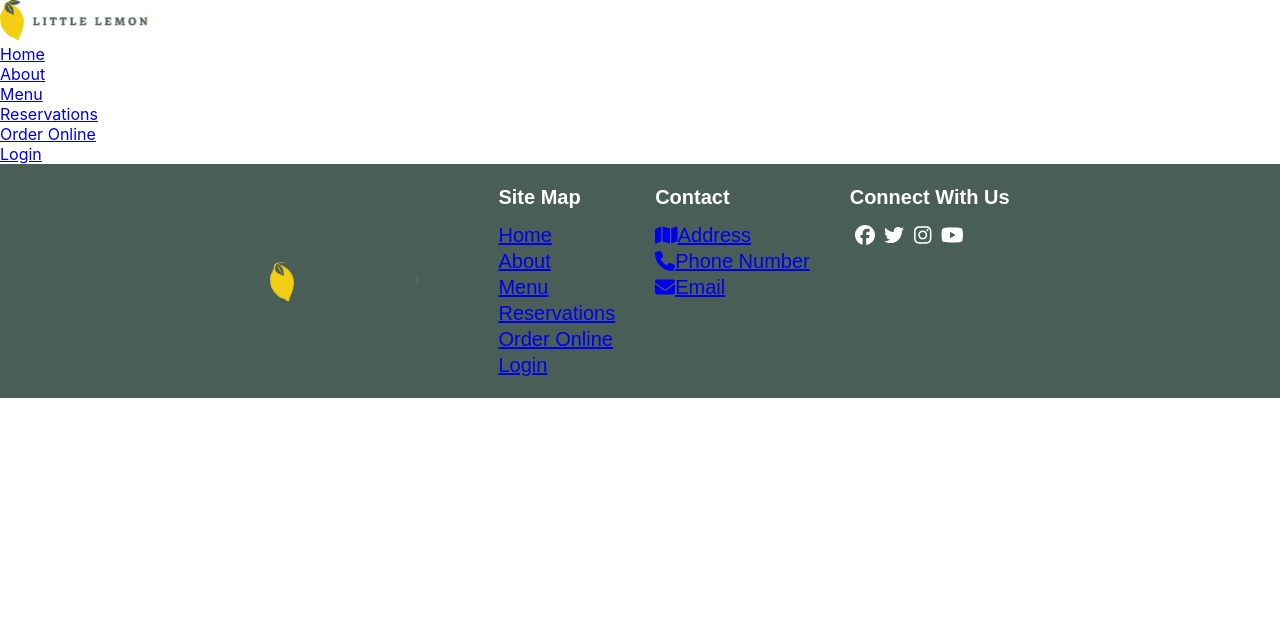
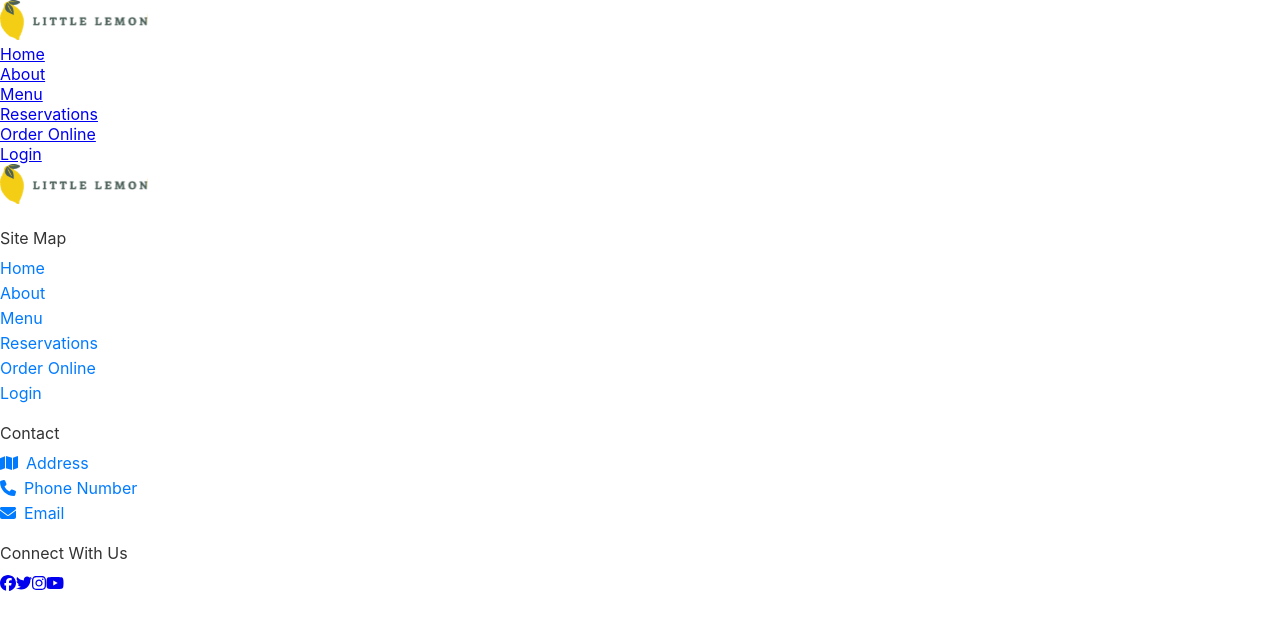
Before and after one commit to coco390/capstone-project, a React (Create React App) app: page / in a window 1280 px wide. Shown: the top 630 px of the page. Built offline with nearby package versions, Linux system fonts and the light colour scheme.

Commit message:
updated css files

```diff
--- a/src/Components/Footer.js
+++ b/src/Components/Footer.js
@@ -1,4 +1,5 @@
 import React from "react";
+import styles from './footer.module.css'
 import logo from "../Images/Logo.svg";
 import { FontAwesomeIcon } from "@fortawesome/react-fontawesome";
 import {
@@ -13,45 +14,43 @@ import { faEnvelope,
 
 const Footer = () => {
     return(
-        <footer>
+        <footer className={styles.footercontainer}>
             <img src={logo} alt="Little Lemon Logo" />
-            <div className="footer-content">
-                    <div className="footer-nav">
-                        <p className="footer-head">Site Map</p>
-                        <a href="/" className="footer-item">Home</a>
-                        <a href="/" className="footer-item">About</a>
-                        <a href="/" className="footer-item" >Menu</a>
-                        <a href="/" className="footer-item">Reservations</a>
-                        <a href="/" className="footer-item">Order Online</a>
-                        <a href="/"  className="footer-item">Login</a>
+                    <div className={styles.footerNav}>
+                        <p className={styles.footerText}>Site Map</p>
+                         <a href="/" className={styles.footerItem}>Home</a>
+                         <a href="/" className={styles.footerItem}>About</a>
+                         <a href="/" className={styles.footerItem}>Menu</a>
+                         <a href="/" className={styles.footerItem}>Reservations</a>
+                         <a href="/" className={styles.footerItem}>Order Online</a>
+                         <a href="/" className={styles.footerItem}>Login</a>
                     </div>
-                    <div className="footer-contact">
-                        <p className="footer-head">Contact</p>
-                        <a href="/" className="footer-item">
+                    <div className={styles.footerContact}>
+                        <p className={styles.footerHead}>Contact</p>
+                        <a href="/" className={styles.footerItem}>
                         <FontAwesomeIcon icon={faMap}/>Address</a>
-                        <a href="/" className="footer-item">
+                        <a href="/" className={styles.footerItem}>
                         <FontAwesomeIcon icon={faPhone}/>Phone Number</a>
-                        <a href="/" className="footer-item">
+                        <a href="mailto:customer@littlelemon.com" className={styles.footerItem} >
                         <FontAwesomeIcon icon={faEnvelope}/>Email</a>
                     </div>
                 <div className="social-container">
-                        <p className="footer-head">Connect With Us</p>
-                        <a href="https://www.facebook.com" className="facebook social">
-                        <FontAwesomeIcon icon={faFacebook} size="1x" />
+                        <p className={styles.footerHead}>Connect With Us</p>
+                        <a href="https://www.facebook.com" className={`${styles.social} ${styles.facebook}`}>
+                            <FontAwesomeIcon icon={faFacebook} size="1x" />
                         </a>
-                        <a href="https://www.x.com" className="twitter social">
-                        <FontAwesomeIcon icon={faTwitter} size="1x" />
+                        <a href="https://www.x.com" className={`${styles.social} ${styles.instagram}`}>
+                            <FontAwesomeIcon icon={faTwitter} size="1x" />
                         </a>
-                        <a href="https://www.instagram.com" className="instagram social">
-                        <FontAwesomeIcon icon={faInstagram} size="1x" />
+                        <a href="https://www.instagram.com" className={`${styles.social} ${styles.instagram}`}>
+                            <FontAwesomeIcon icon={faInstagram} size="1x" />
                         </a>
-                        <a href="https://www.youtube.com" className="youtube social">
-                        <FontAwesomeIcon icon={faYoutube} size="1x" />
+                        <a href="https://www.youtube.com" className={`${styles.social} ${styles.youtube}`}>
+                            <FontAwesomeIcon icon={faYoutube} size="1x" />
                         </a>
                  </div>
-            </div>
         </footer>
-    )
+    );
 }
 
 export default Footer;
--- /dev/null
+++ b/src/Components/footer.module.css
@@ -0,0 +1,46 @@
+/*Footer Styling*/
+/* footer.module.css */
+.footerContainer {
+    background-color: #f8f9fa;
+    padding: 20px;
+    border-top: 1px solid #e7e7e7;
+    text-align: center;
+}
+
+.footerNav,
+.footerContact,
+.socialContainer {
+    margin: 20px 0;
+}
+
+.footerText,
+.footerHead {
+    font-size: 16px;
+    margin-bottom: 10px;
+    color: #333;
+}
+
+.footerItem {
+    color: #007bff;
+    text-decoration: none;
+    margin: 5px 0;
+    display: block;
+}
+
+.footerItem:hover {
+    text-decoration: underline;
+}
+
+.footerItem svg {
+    margin-right: 8px;
+}
+
+.socialContainer a {
+    margin: 0 10px;
+    color: #007bff;
+    text-decoration: none;
+}
+
+.socialContainer a:hover {
+    color: #0056b3;
+}
--- a/src/index.css
+++ b/src/index.css
@@ -24,67 +24,3 @@ p {
   margin: 0;
   padding: 0;
 }
-
-/*Footer Styling*/
-footer {
-	display: flex;
-	align-items: center;
-	justify-content: center;
-	gap: 4em;
-	padding-block: 1em;
-	width: 100vw;
-	height: 10%;
-	font-family: 'Karla', sans-serif;
-	font-size: 20px;
-	font-weight: 500;
-	line-height: 26px;
-	letter-spacing: 0em;
-	text-align: left;
-	background-color: #495E57;
-	color: white;
-}
-
-.footer-content {
-	display: flex;
-	gap: 2em;
-}
-
-.footer-nav,
-.footer-contact,
-.footer-social {
-	display: flex;
-	flex-direction: column;
-}
-
-.footer-head {
-	font-weight: 600;
-	margin-bottom: 0.6em;
-}
-
-/*Social Container Styling*/
-  a.social {
-	margin: 0 .3rem;
-	transition: transform 250ms;
-	display: inline-block;
-  }
-
-  a.social:hover {
-	color: #F4CE14;
-	transform: translateY(-2px);
-  }
-
-  a.youtube {
-	color: white;
-  }
-
-  a.facebook {
-	color: white;
-  }
-
-  a.twitter {
-	color: white;
-  }
-
-  a.instagram {
-	color: white;
-  }
```
